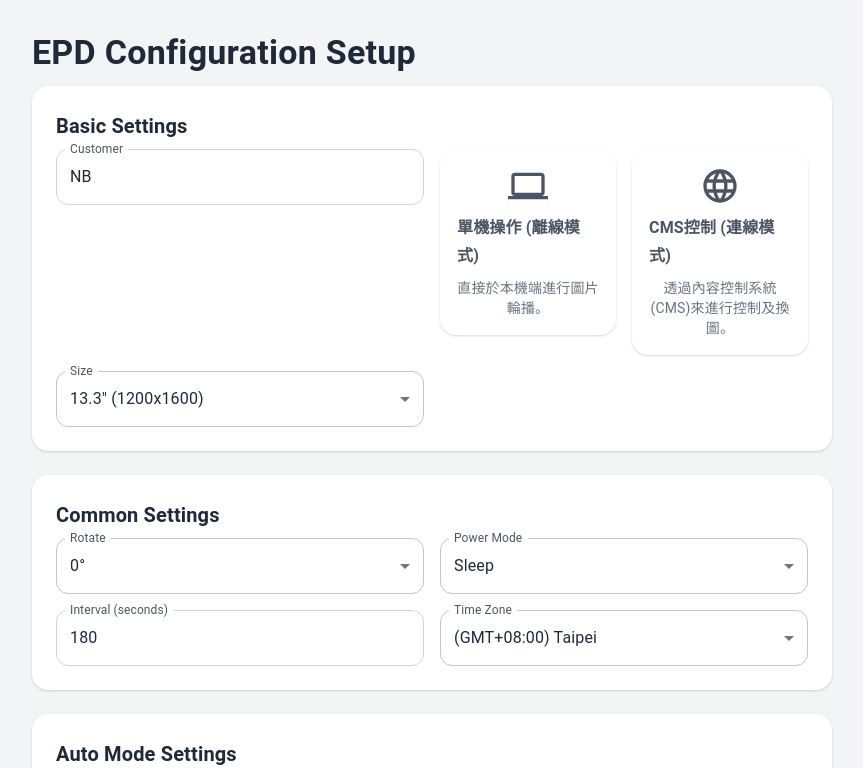
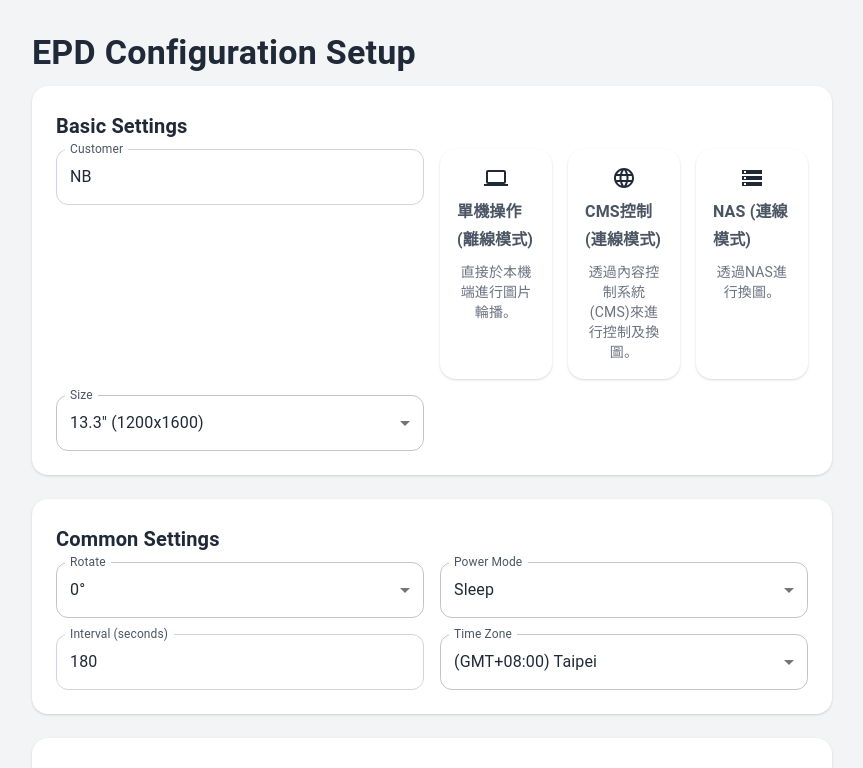
Before and after one commit to tsia-sionghai/epd-config-tool, a React (Vite) app: page / in a window 1280 px wide. Shown: the top 768 px of the page, without its empty margins (208-1071 px from the left). Built offline with nearby package versions, Linux system fonts and the light colour scheme.

Commit message:
Update ModeSelector.tsx

```diff
--- a/src/components/ModeSelector.tsx
+++ b/src/components/ModeSelector.tsx
@@ -3,33 +3,47 @@ import Grid from '@mui/material/Grid';
 import SelectableButton from './SelectableButton';
 import ComputerIcon from '@mui/icons-material/Computer';
 import LanguageIcon from '@mui/icons-material/Language';
+import StorageIcon from '@mui/icons-material/Storage';
 
 interface ModeSelectorProps {
-  value: 'offline' | 'online';
-  onChange: (value: 'offline' | 'online') => void;
+  value: 'auto' | 'cms' | 'nas';
+  onChange: (value: 'auto' | 'cms' | 'nas') => void;
 }
 
 const ModeSelector: React.FC<ModeSelectorProps> = ({ value, onChange }) => {
   return (
     <Grid container spacing={2}>
-      <Grid item xs={6}>
-        <SelectableButton
-          selected={value === 'offline'}
-          onClick={() => onChange('offline')}
-          icon={<ComputerIcon sx={{ fontSize: 40, color: '#4B5563' }} />}
-          title="單機操作 (離線模式)"
-          description="直接於本機端進行圖片輪播。"
-        />
-      </Grid>
-      <Grid item xs={6}>
-        <SelectableButton
-          selected={value === 'online'}
-          onClick={() => onChange('online')}
-          icon={<LanguageIcon sx={{ fontSize: 40, color: '#4B5563' }} />}
-          title="CMS控制 (連線模式)"
-          description="透過內容控制系統(CMS)來進行控制及換圖。"
-        />
-      </Grid>
+      {[
+        {
+          mode: 'auto',
+          icon: <ComputerIcon />,
+          title: '單機操作 (離線模式)',
+          description: '直接於本機端進行圖片輪播。'
+        },
+        {
+          mode: 'cms',
+          icon: <LanguageIcon />,
+          title: 'CMS控制 (連線模式)',
+          description: '透過內容控制系統(CMS)來進行控制及換圖。'
+        },
+        {
+          mode: 'nas',
+          icon: <StorageIcon />,
+          title: 'NAS (連線模式)',
+          description: '透過NAS進行換圖。'
+        }
+      ].map((item) => (
+        <Grid item xs={4} key={item.mode}>
+          <SelectableButton
+            selected={value === item.mode}
+            onClick={() => onChange(item.mode as 'auto' | 'cms' | 'nas')}
+            icon={item.icon}
+            title={item.title}
+            description={item.description}
+            sx={{ height: '100%' }}  // 確保每個按鈕填滿 Grid item 的高度
+          />
+        </Grid>
+      ))}
     </Grid>
   );
 };
```
